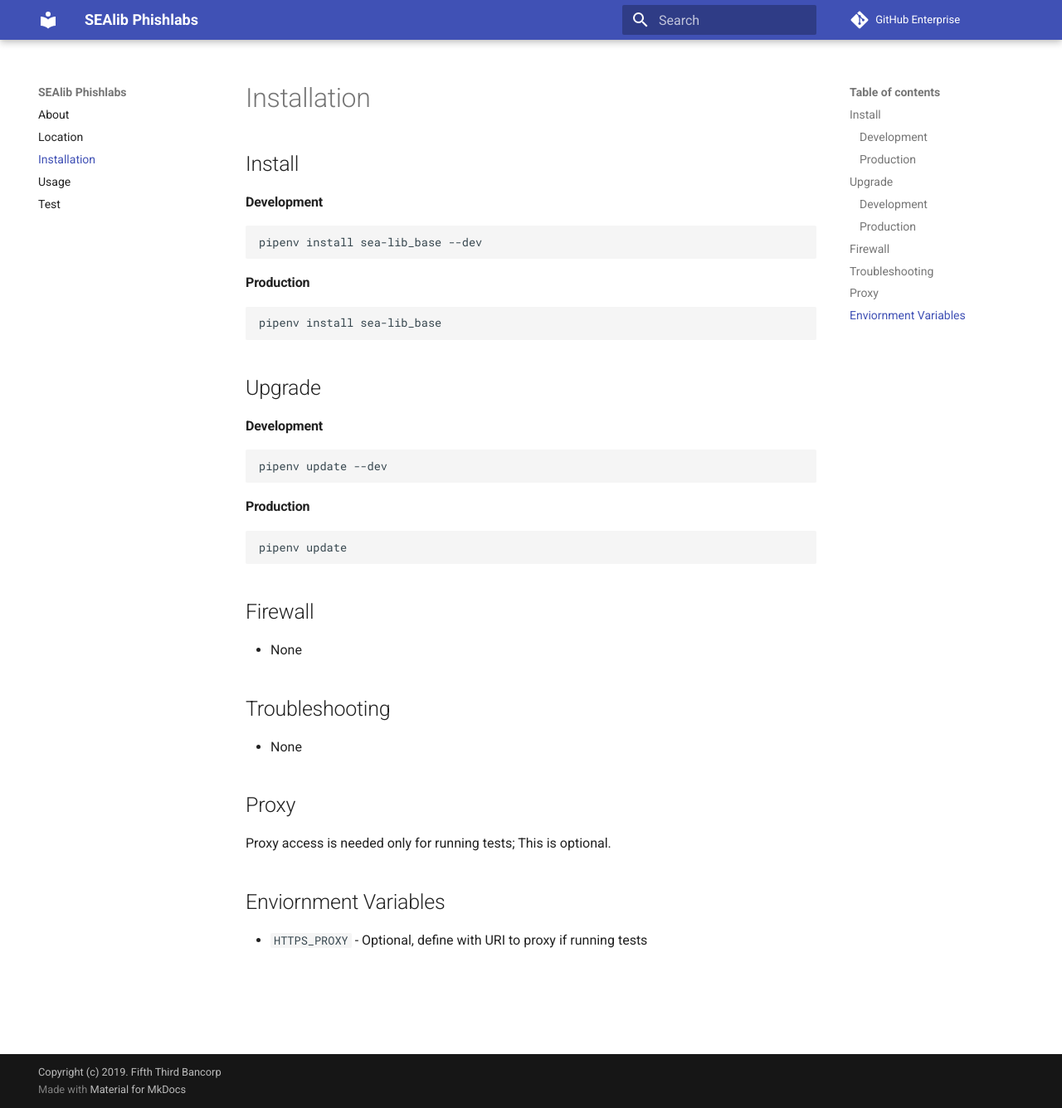
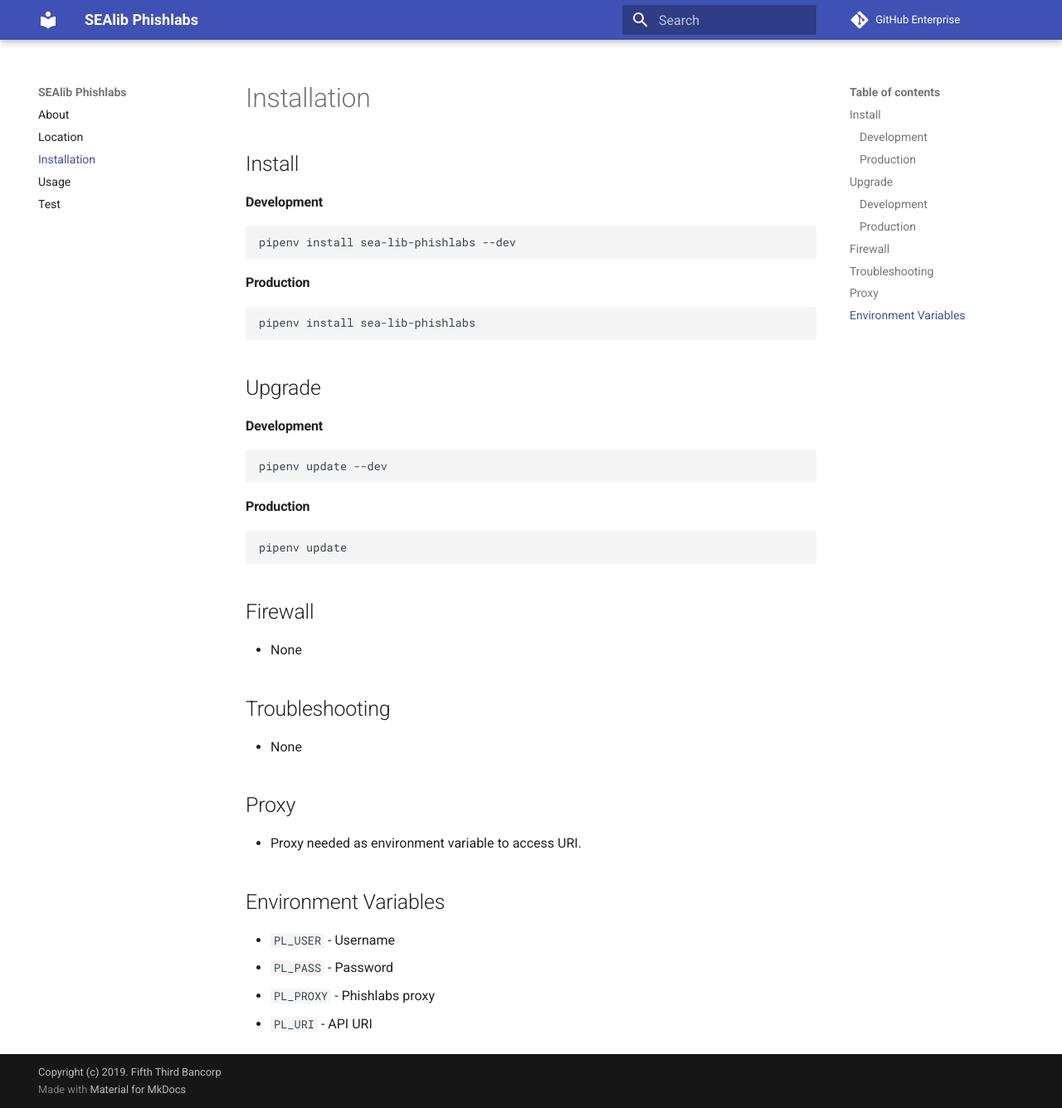
Before and after one commit to jerodg/53.phishlabs-api-client, an MkDocs documentation site: the page built from docs/install.md, in a window 1280 px wide and 1336 px high. Shown: the whole window at 83% size. Built offline with MkDocs 1.6.1 and Material for MkDocs 9.7.7, drawn with Linux system fonts in a browser that asks for light colours.

Commit message:
Update install.md

```diff
--- a/docs/install.md
+++ b/docs/install.md
@@ -4,11 +4,11 @@
 
 #### Development
 
-	pipenv install sea-lib_base --dev
+	pipenv install sea-lib-phishlabs --dev
 
 #### Production
 
-	pipenv install sea-lib_base
+	pipenv install sea-lib-phishlabs
 
 ## Upgrade
 
@@ -30,8 +30,11 @@
 
 ## Proxy
 
-Proxy access is needed only for running tests; This is optional.
+* Proxy needed as environment variable to access URI.
 
-## Enviornment Variables
+## Environment Variables
 
-* `HTTPS_PROXY` - Optional, define with URI to proxy if running tests
+* `PL_USER` - Username
+* `PL_PASS` - Password
+* `PL_PROXY` - Phishlabs proxy
+* `PL_URI` - API URI
```
